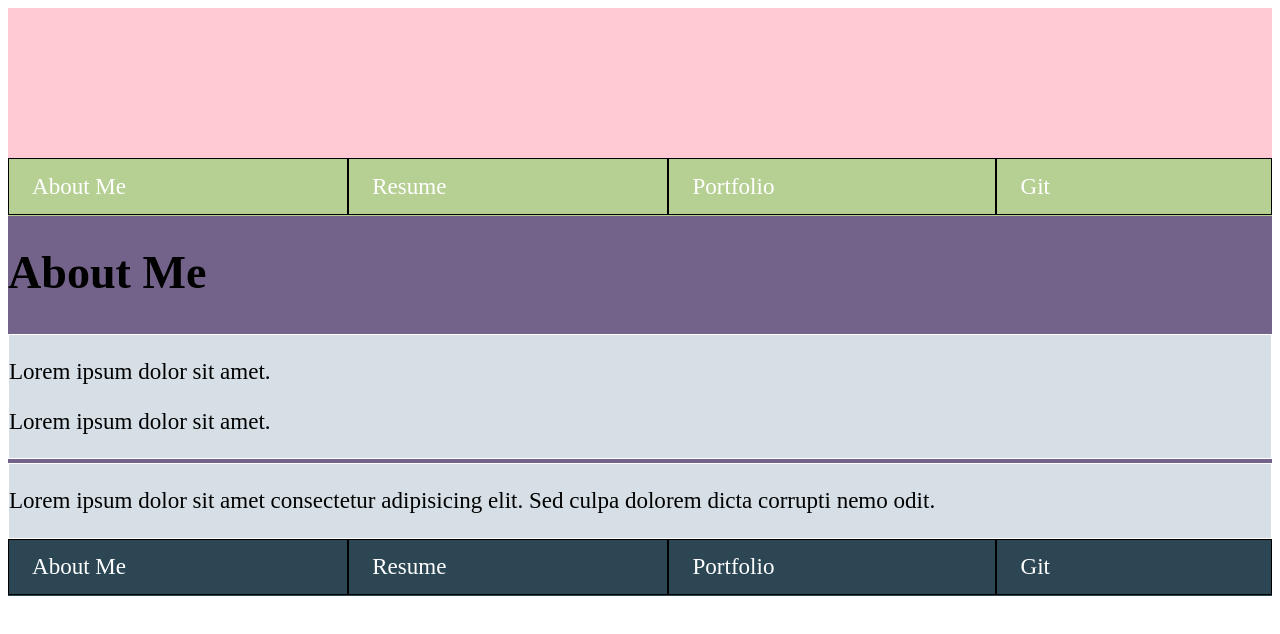
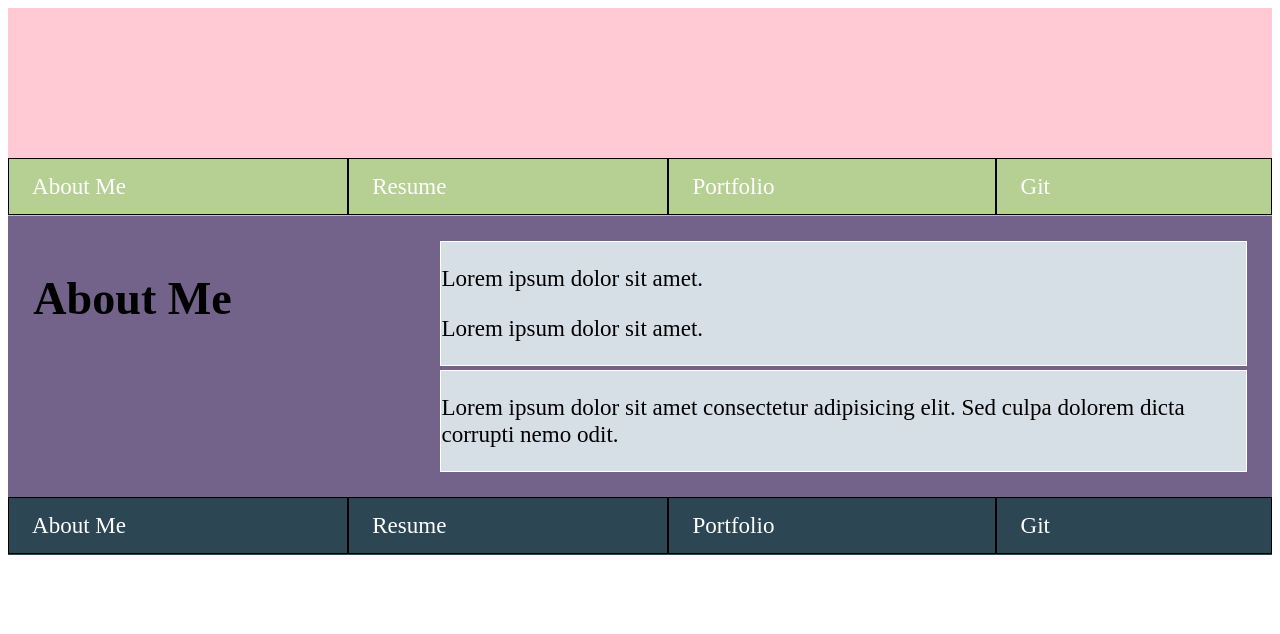
Before and after one commit to DevinAlbano/personal-website, a plain HTML site: page index.html in a window 1280 px wide. Drawn offline with Linux system fonts and the light colour scheme.

Commit message:
Updated styles for maincontent and added media query for medium viewports

```diff
--- a/styles/gridlayout.css
+++ b/styles/gridlayout.css
@@ -8,3 +8,16 @@ body {
     grid-template-columns: 1fr;
     grid-gap: 4px;
 }
+
+@media screen and (min-width: 30em) {
+
+    .maincontent {
+        display: grid;
+        grid-template-columns: 1fr 2fr;
+        grid-gap: 4px;
+    }
+
+    .maincontent h1 {
+        grid-row: span 2;
+    }
+}
--- a/styles/pagestyle.css
+++ b/styles/pagestyle.css
@@ -15,6 +15,7 @@ html {
     margin: 0;
 }
 
+
 /* Navigation                                 */
 /* ------------------------------------------ */
 
@@ -29,6 +30,7 @@ html {
 
 .maincontent {
     background-color: #73628a;
+    padding: 1.1rem;
 }
 
 section {
```
